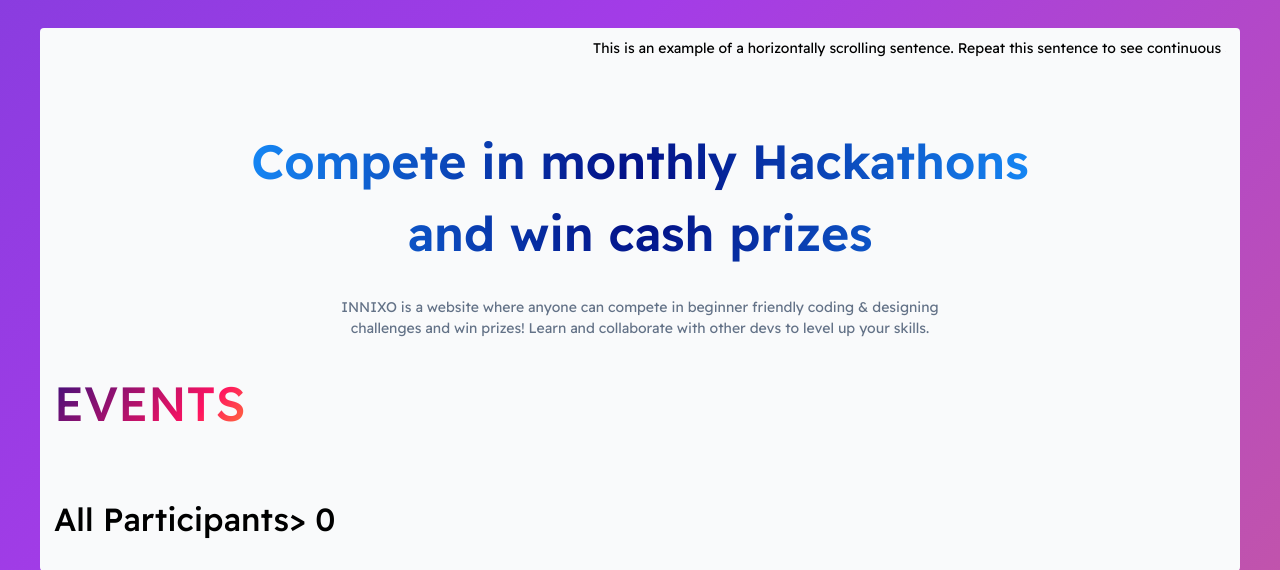
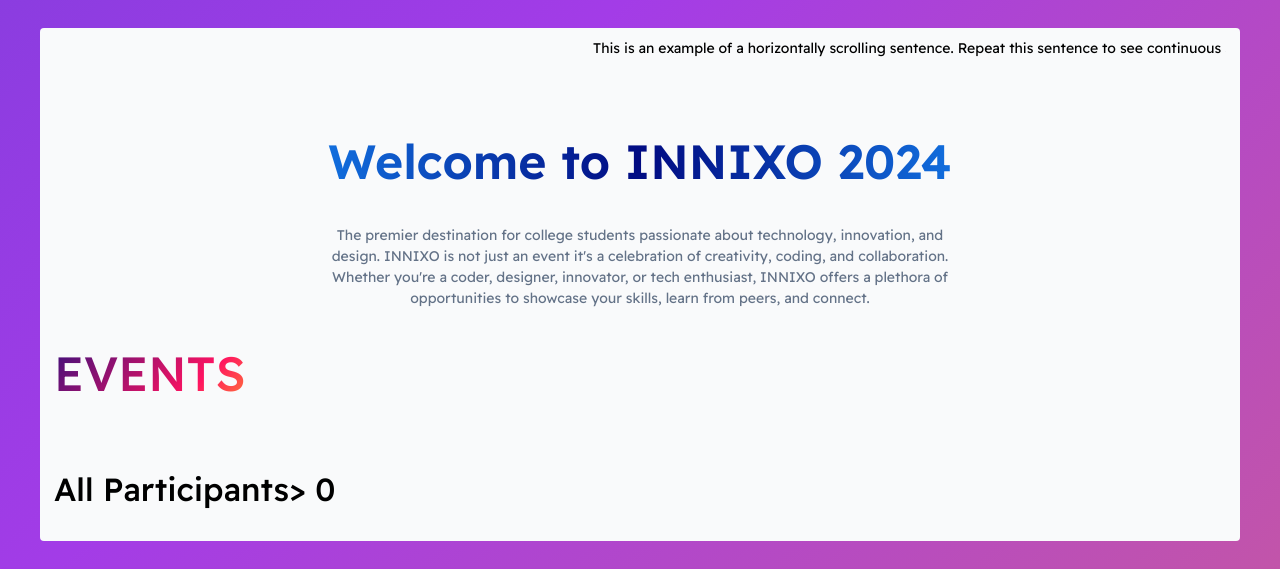
Before and after one commit to caped-baldys/INNIXO, a Django app: page / in a window 1280 px wide. Shown: the part 95-665 px from the top of the page. Run offline with Django 4.2, Linux system fonts and the light colour scheme; data that the repository does not hold is empty.

Commit message:
new headings

```diff
--- a/templates/home.html
+++ b/templates/home.html
@@ -7,9 +7,12 @@
     </div>
     <div class="section" id="home__hero">
         <div id="hero__content">
-            <h3 id="intro--headline" class="radial-text-gradient">Compete in monthly Hackathons and win cash prizes</h3>
+            <h2 id="intro--headline" class="radial-text-gradient">Welcome to INNIXO 2024 </h2>
 
-            <p id="intro--subheadline">INNIXO is a website where anyone can compete in beginner friendly coding & designing challenges and win prizes! Learn and collaborate with other devs to level up your skills.</p>
+            <p id="intro--subheadline"> The premier destination for college students passionate about technology, innovation, and design.
+                 INNIXO is not just an event it's a celebration of creativity, coding, and collaboration.
+                 Whether you're a coder, designer, innovator, or tech enthusiast, INNIXO offers a plethora of opportunities to showcase
+                  your skills, learn from peers, and connect.</p>
         </div>
 
 
```
